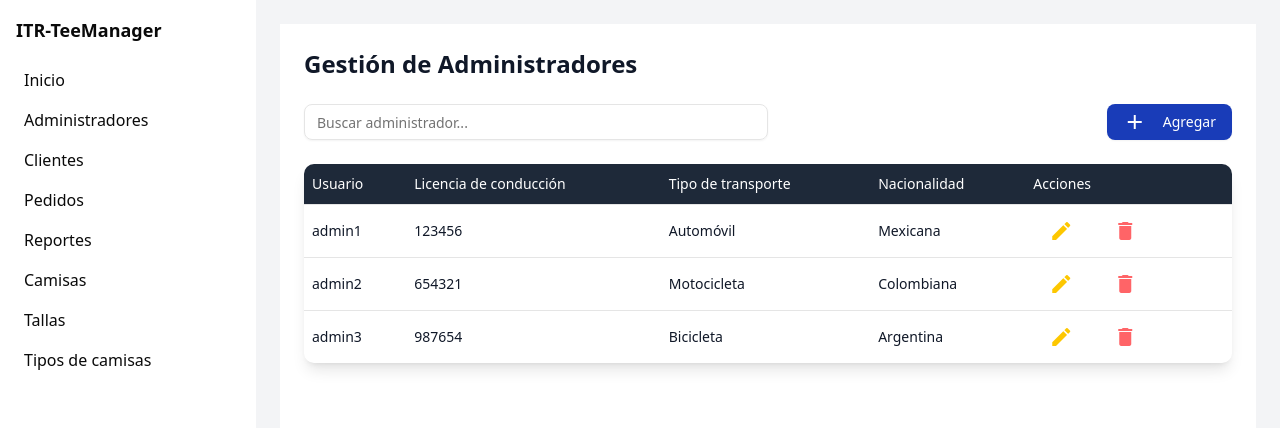
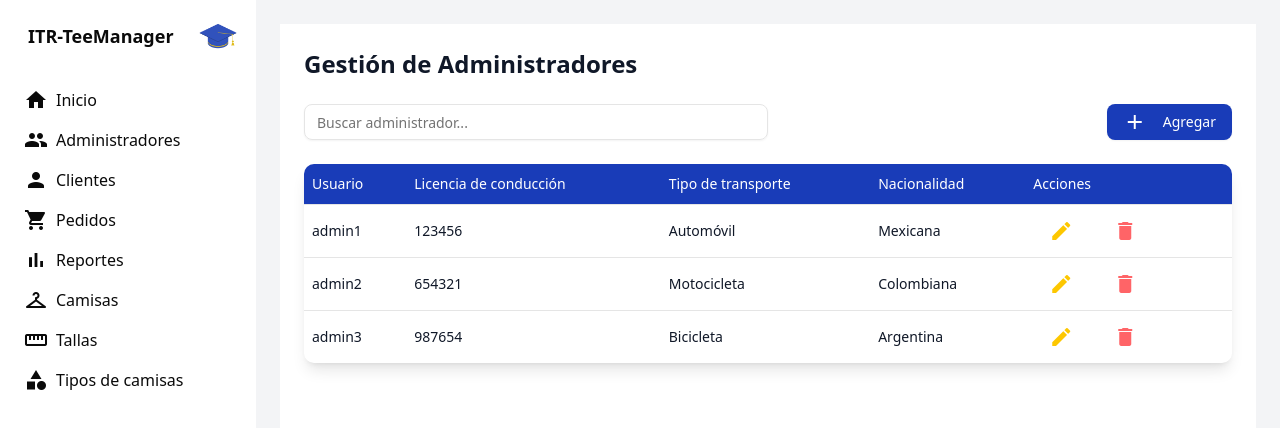
Before and after one commit to JuanPabloFloresDiaz/gestion_camisetas_itr, a Next.js app in the folder apps/client/: page /main/admin in a window 1280 px wide. Shown: the top 428 px of the page. Built offline with nearby package versions, Linux system fonts and the light colour scheme.

Commit message:
Avances en la personalización del diseño

```diff
--- a/apps/client/src/components/CustomSidebar.tsx
+++ b/apps/client/src/components/CustomSidebar.tsx
@@ -2,50 +2,71 @@
 "use client";
 
 import Link from "next/link";
+import Image from "next/image";
 
 export function CustomSidebar() {
   return (
     <aside className="w-64 bg-white shadow-md p-4">
-      <h2 className="text-lg font-semibold mb-4">ITR-TeeManager</h2>
-      <nav className="space-y-2">
+      {/* Logo y nombre del sistema */}
+      <div className="flex items-center space-x-2 mb-6 ms-3">
+        <h2 className="text-lg font-semibold me-6">ITR-TeeManager</h2>
+        <Image
+          src="/logo.avif" // Ruta del logo en la carpeta public
+          alt="Logo del sistema"
+          width={40}
+          height={40}
+          className="rounded-lg"
+        />
+      </div>
+
+      {/* Menú de navegación */}
+      <nav className="space-y-1">
         <Link href="/main/dashboard">
-          <div className="w-full p-2 rounded-md hover:bg-gray-100 transition-colors">
-            Inicio
+          <div className="flex items-center p-2 rounded-md hover:bg-gray-100 transition-colors">
+            <span className="material-icons mr-2">home</span>
+            <span>Inicio</span>
           </div>
         </Link>
         <Link href="/main/admin">
-          <div className="w-full p-2 rounded-md hover:bg-gray-100 transition-colors">
-            Administradores
+          <div className="flex items-center p-2 rounded-md hover:bg-gray-100 transition-colors">
+            <span className="material-icons mr-2">people</span>
+            <span>Administradores</span>
           </div>
         </Link>
         <Link href="/main/client">
-          <div className="w-full p-2 rounded-md hover:bg-gray-100 transition-colors">
-            Clientes
+          <div className="flex items-center p-2 rounded-md hover:bg-gray-100 transition-colors">
+            <span className="material-icons mr-2">person</span>
+            <span>Clientes</span>
           </div>
         </Link>
         <Link href="/main/order">
-          <div className="w-full p-2 rounded-md hover:bg-gray-100 transition-colors">
-            Pedidos
+          <div className="flex items-center p-2 rounded-md hover:bg-gray-100 transition-colors">
+            <span className="material-icons mr-2">shopping_cart</span>
+            <span>Pedidos</span>
           </div>
         </Link>
         <Link href="/main/report">
-          <div className="w-full p-2 rounded-md hover:bg-gray-100 transition-colors">
-            Reportes
+          <div className="flex items-center p-2 rounded-md hover:bg-gray-100 transition-colors">
+            <span className="material-icons mr-2">bar_chart</span>
+            <span>Reportes</span>
           </div>
         </Link>
         <Link href="/main/shirt">
-          <div className="w-full p-2 rounded-md hover:bg-gray-100 transition-colors">
-            Camisas
+          <div className="flex items-center p-2 rounded-md hover:bg-gray-100 transition-colors">
+            <span className="material-icons mr-2">checkroom</span>
+            <span>Camisas</span>
           </div>
         </Link>
         <Link href="/main/size">
-          <div className="w-full p-2 rounded-md hover:bg-gray-100 transition-colors">
-            Tallas
+          <div className="flex items-center p-2 rounded-md hover:bg-gray-100 transition-colors">
+            <span className="material-icons mr-2">straighten</span>
+            <span>Tallas</span>
           </div>
         </Link>
         <Link href="/main/typeshirt">
-          <div className="w-full p-2 rounded-md hover:bg-gray-100 transition-colors">
-            Tipos de camisas
+          <div className="flex items-center p-2 rounded-md hover:bg-gray-100 transition-colors">
+            <span className="material-icons mr-2">category</span>
+            <span>Tipos de camisas</span>
           </div>
         </Link>
       </nav>
--- a/apps/client/src/views/Admins.tsx
+++ b/apps/client/src/views/Admins.tsx
@@ -24,7 +24,7 @@ export default function Admin() {
           placeholder="Buscar administrador..."
           className="w-1/2"
         />
-        <Button className="bg-blue-800 text-white hover:bg-blue-900">
+        <Button className="bg-blue-800 text-white hover:bg-gray-900">
           <span className="material-icons mr-2">add</span>
           Agregar
         </Button>
@@ -34,7 +34,7 @@ export default function Admin() {
       <div className="rounded-lg shadow-lg overflow-hidden">
         <Table>
           <TableHeader>
-            <TableRow className="bg-gray-800">
+            <TableRow className="bg-blue-800 hover:bg-gray-900">
               <TableHead className="text-white">Usuario</TableHead>
               <TableHead className="text-white">Licencia de conducción</TableHead>
               <TableHead className="text-white">Tipo de transporte</TableHead>
--- a/apps/client/src/views/Dashboard.tsx
+++ b/apps/client/src/views/Dashboard.tsx
@@ -35,7 +35,7 @@ export default function DashboardPage() {
             {/* Header */}
             <div className="flex items-center justify-between">
                 <h1 className="text-2xl font-bold">Dashboard</h1>
-                <Button>Nuevo Pedido</Button>
+                <Button className="bg-blue-800 hover:bg-gray-900">Nuevo Pedido</Button>
             </div>
 
             {/* Sección de métricas */}
--- a/apps/client/src/views/Login.tsx
+++ b/apps/client/src/views/Login.tsx
@@ -1,11 +1,12 @@
 // src/views/Login.tsx
 "use client";
 
-import React from 'react';
-import { useRouter } from 'next/navigation';
-import { Button } from '@/components/ui/button';
-import { Input } from '@/components/ui/input';
-import { Card, CardHeader, CardTitle, CardDescription, CardContent } from '@/components/ui/card';
+import React from "react";
+import { useRouter } from "next/navigation";
+import { Button } from "@/components/ui/button";
+import { Input } from "@/components/ui/input";
+import { Card, CardHeader, CardTitle, CardDescription, CardContent } from "@/components/ui/card";
+import Image from "next/image";
 
 const Login: React.FC = () => {
   const router = useRouter();
@@ -13,43 +14,69 @@ const Login: React.FC = () => {
   const handleLogin = (e: React.FormEvent) => {
     e.preventDefault();
     // Lógica de autenticación aquí...
-    router.push('/main/dashboard'); // Redirige al dashboard
+    router.push("/main/dashboard"); // Redirige al dashboard
   };
 
   return (
     <div className="min-h-screen flex items-center justify-center bg-gray-100 font-poppins">
       <Card className="w-full max-w-md">
         <CardHeader>
+          {/* Logo y título */}
+          <div className="flex flex-col items-center space-y-4">
+            <Image
+              src="/logo.avif" // Ruta del logo en la carpeta public
+              alt="Logo del sistema"
+              width={80} // Tamaño del logo
+              height={80}
+              className="rounded-lg" // Estilo del logo
+            />
             <CardTitle className="text-2xl font-bold text-center">Iniciar Sesión</CardTitle>
+          </div>
           <CardDescription className="text-center">
             Ingresa tus credenciales para acceder al sistema.
           </CardDescription>
         </CardHeader>
         <CardContent>
           <form className="space-y-4" onSubmit={handleLogin}>
+            {/* Campo de correo electrónico */}
             <div>
               <label htmlFor="email" className="block text-sm font-medium text-gray-700">
                 Correo Electrónico
               </label>
+              <div className="relative mt-1">
+                <span className="material-icons absolute left-3 top-1/2 transform -translate-y-1/2 text-gray-400">
+                  email
+                </span>
                 <Input
                   id="email"
                   type="email"
                   placeholder="Ingresa tu correo electrónico"
-                className="mt-1"
+                  className="pl-10" // Añade padding a la izquierda para el ícono
                 />
               </div>
+            </div>
+
+            {/* Campo de contraseña */}
             <div>
               <label htmlFor="password" className="block text-sm font-medium text-gray-700">
                 Contraseña
               </label>
+              <div className="relative mt-1">
+                <span className="material-icons absolute left-3 top-1/2 transform -translate-y-1/2 text-gray-400">
+                  lock
+                </span>
                 <Input
                   id="password"
                   type="password"
                   placeholder="Ingresa tu contraseña"
-                className="mt-1"
+                  className="pl-10" // Añade padding a la izquierda para el ícono
                 />
               </div>
-            <Button type="submit" className="w-full">
+            </div>
+
+            {/* Botón de Iniciar Sesión */}
+            <Button type="submit" className="w-full bg-blue-800">
+              <span className="material-icons mr-2">login</span>
               Iniciar Sesión
             </Button>
           </form>
```
Lines whose indentation alone changed are shown as unchanged.
